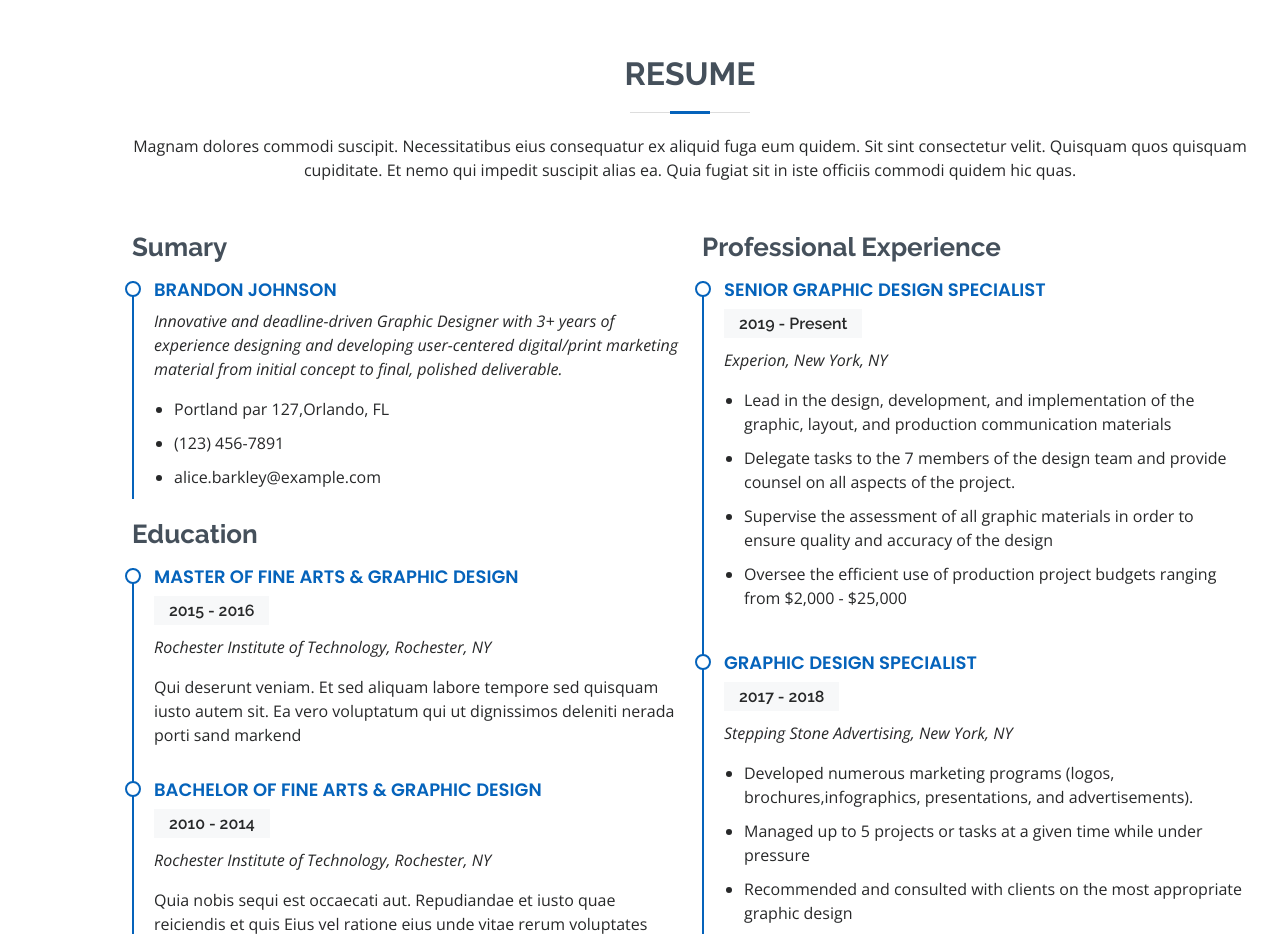
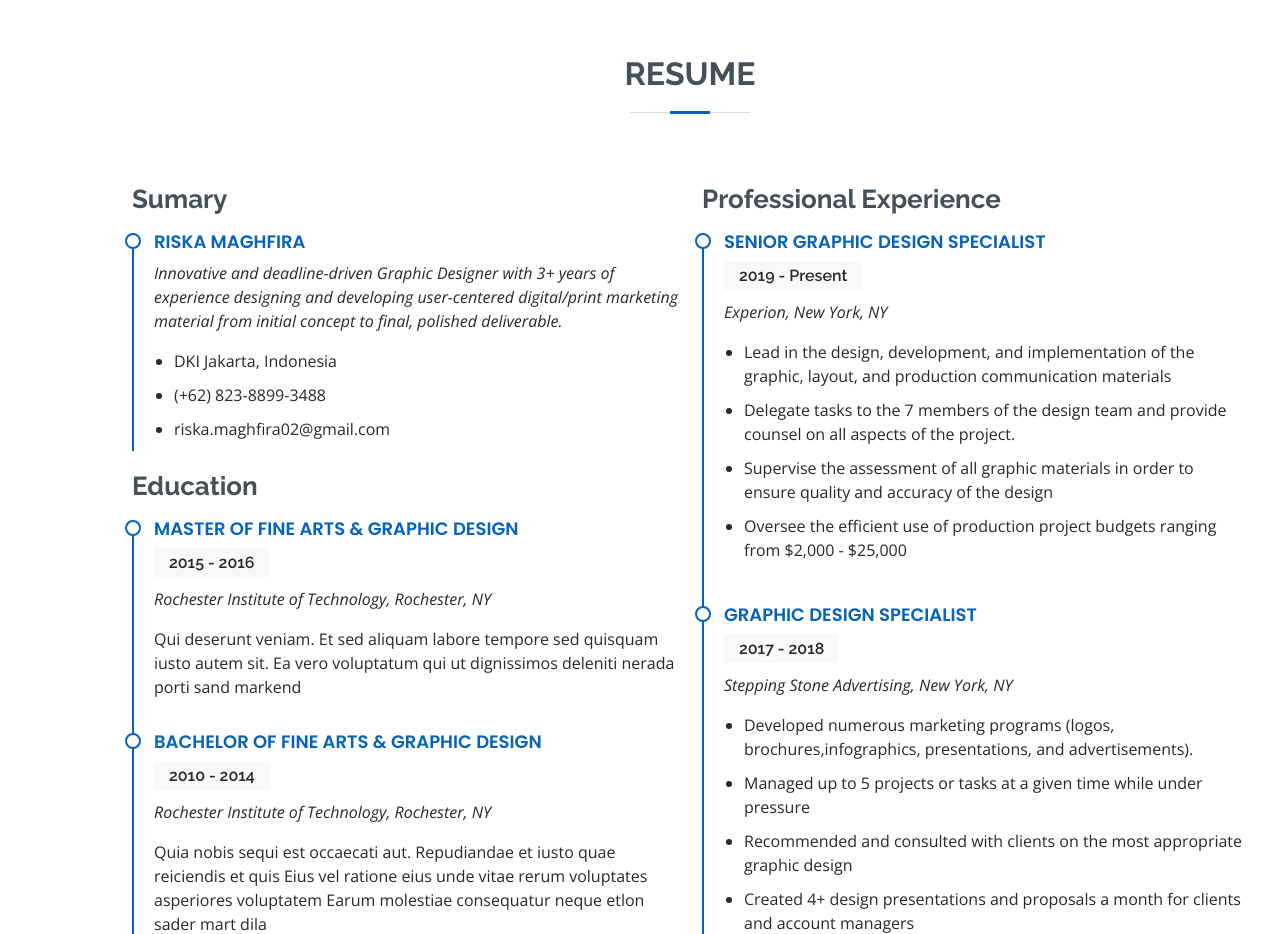
Before and after one commit to riskamaghfiratjg/riskamaghfira, a plain HTML site: page index.html in a window 1280 px wide. Shown: the part 2020-2954 px from the top of the page. Drawn offline with nearby package versions, Linux system fonts and the light colour scheme.

Commit message:
Update Resume (Summary)

```diff
--- a/index.html
+++ b/index.html
@@ -270,19 +270,19 @@
 
         <div class="section-title">
           <h2>Resume</h2>
-          <p>Magnam dolores commodi suscipit. Necessitatibus eius consequatur ex aliquid fuga eum quidem. Sit sint consectetur velit. Quisquam quos quisquam cupiditate. Et nemo qui impedit suscipit alias ea. Quia fugiat sit in iste officiis commodi quidem hic quas.</p>
+          <!--<p>Magnam dolores commodi suscipit. Necessitatibus eius consequatur ex aliquid fuga eum quidem. Sit sint consectetur velit. Quisquam quos quisquam cupiditate. Et nemo qui impedit suscipit alias ea. Quia fugiat sit in iste officiis commodi quidem hic quas.</p>-->
         </div>
 
         <div class="row">
           <div class="col-lg-6">
             <h3 class="resume-title">Sumary</h3>
             <div class="resume-item pb-0">
-              <h4>Brandon Johnson</h4>
+              <h4>Riska Maghfira</h4>
               <p><em>Innovative and deadline-driven Graphic Designer with 3+ years of experience designing and developing user-centered digital/print marketing material from initial concept to final, polished deliverable.</em></p>
               <ul>
-                <li>Portland par 127,Orlando, FL</li>
-                <li>(123) 456-7891</li>
-                <li>alice.barkley@example.com</li>
+                <li>DKI Jakarta, Indonesia</li>
+                <li>(+62) 823-8899-3488</li>
+                <li>riska.maghfira02@gmail.com</li>
               </ul>
             </div>
 
```
